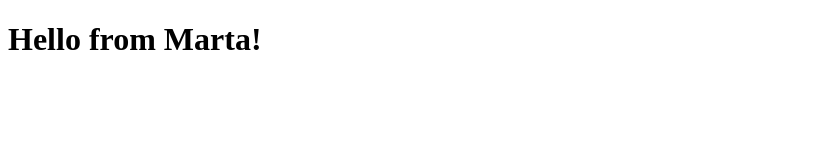
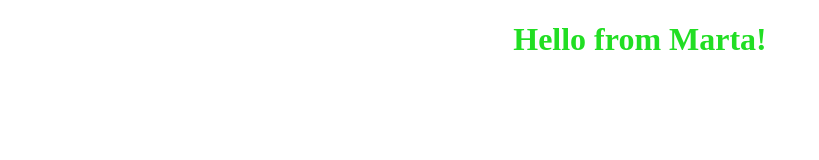
Before and after one commit to martanadolskayouview/martas-website, a plain HTML site: page index.html in a window 1280 px wide. Shown: the whole page, without its empty margins (0-819 px from the left). Drawn offline with Linux system fonts and the light colour scheme.

Commit message:
Add basic styling to the greeting

```diff
--- /dev/null
+++ b/css/styles.css
@@ -0,0 +1,4 @@
+.title {
+  text-align: center;
+  color: #21de23;
+}
--- a/index.html
+++ b/index.html
@@ -2,9 +2,10 @@
 <html lang="en" dir="ltr">
   <head>
     <meta charset="utf-8">
-    <title></title>
+    <title>Marta's website</title>
+    <link rel="stylesheet" type="text/css" href="./css/styles.css">
   </head>
   <body>
-    <h1>Hello from Marta!</h1>
+    <h1 class="title">Hello from Marta!</h1>
   </body>
 </html>
```
